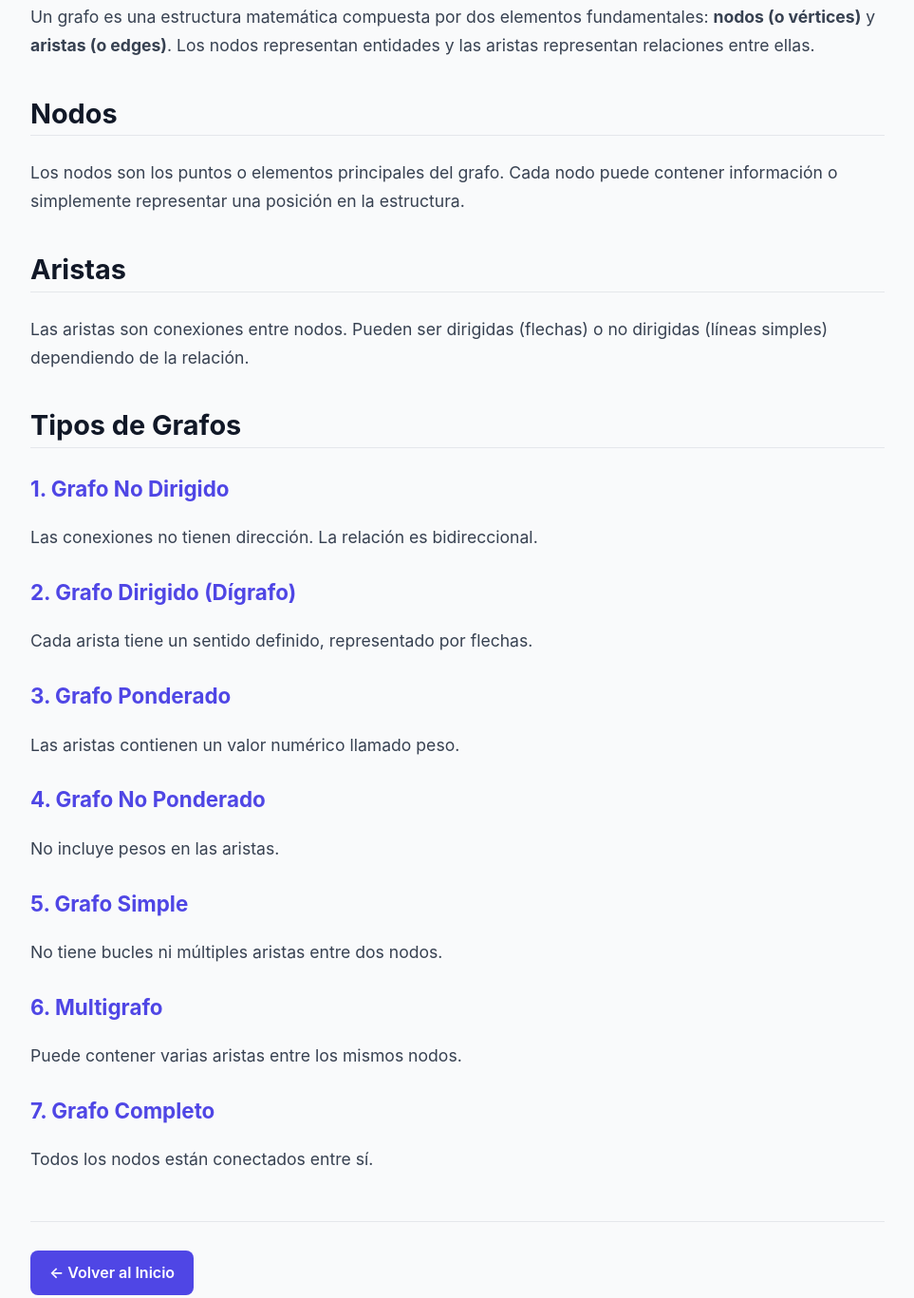
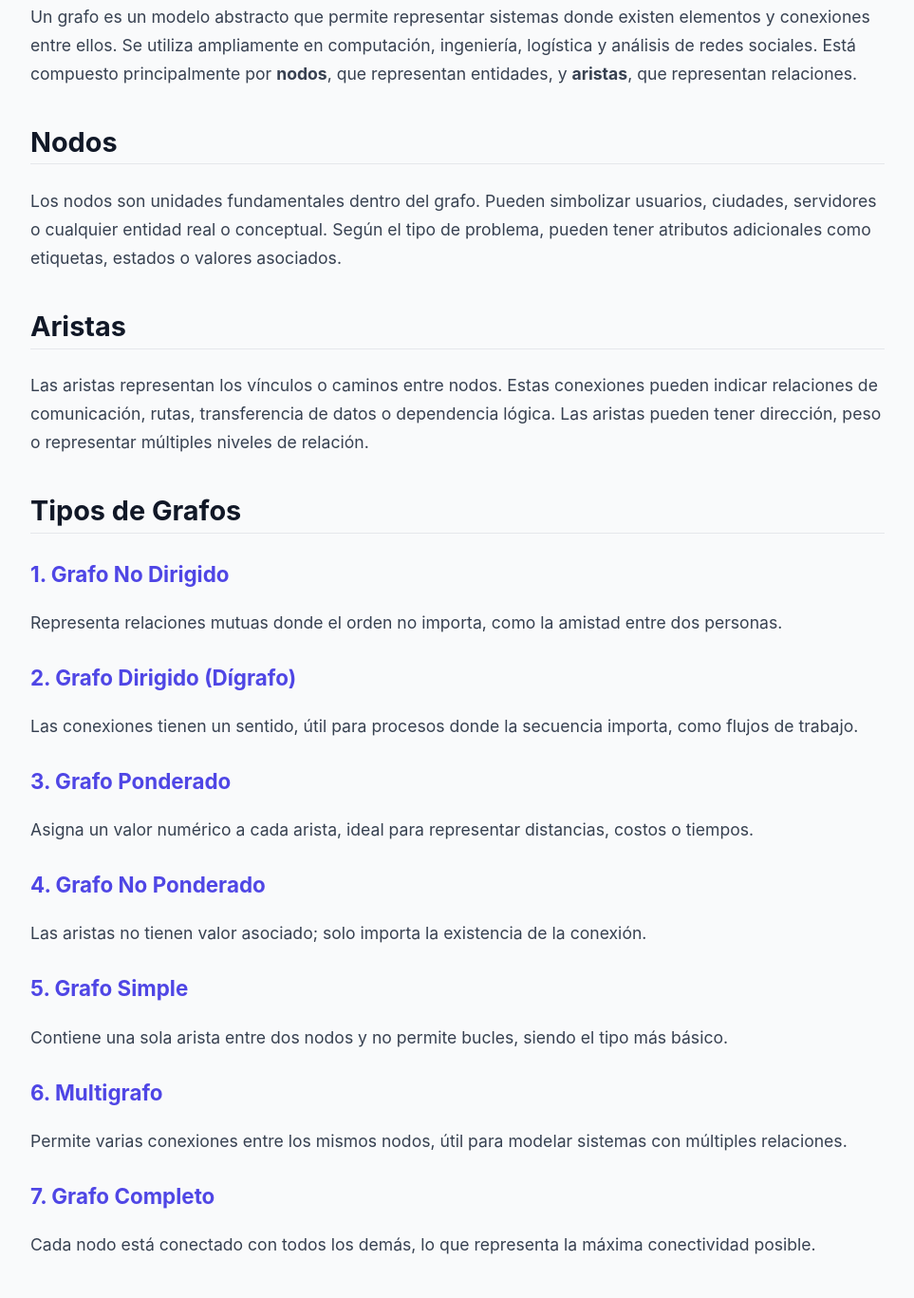
Before and after one commit to victor15deenero2000-art/blogs-, a plain HTML site: page blog1.html in a window 1280 px wide. Shown: the part 771-2138 px from the top of the page at 95% size, without its empty margins (158-1121 px from the left). Drawn offline with Linux system fonts and the light colour scheme.

Commit message:
blog1.html

```diff
--- a/blog1.html
+++ b/blog1.html
@@ -11,7 +11,7 @@
 <header class="blog-header">
     <div class="blog-hero-container">
         <h1>Introducción a los Grafos: Nodos, Aristas y Tipos</h1>
-        <p class="hero-meta">🟢 Por Javier C. · 5 Dic 2024</p>
+        <p class="hero-meta">🟢 Por Victor Hernandez. · 5 Dic 2024</p>
     </div>
 </header>
 
@@ -24,52 +24,55 @@
 <div class="blog-wrapper">
 
     <div class="blog-image">
-        <img src="https://images.unsplash.com/photo-1531746020798-e6953c6e8e04?q=80&w=1200" alt="">
+        <img src="https://www.inesem.es/revistadigital/informatica-y-tics/files/2017/03/grafo-1.jpg" alt="">
     </div>
 
     <main class="blog-content">
 
         <h2>¿Qué es un Grafo?</h2>
         <p>
-            Un grafo es una estructura matemática compuesta por dos elementos fundamentales:
-            <strong>nodos (o vértices)</strong> y <strong>aristas (o edges)</strong>.
-            Los nodos representan entidades y las aristas representan relaciones entre ellas.
+            Un grafo es un modelo abstracto que permite representar sistemas donde existen elementos
+            y conexiones entre ellos. Se utiliza ampliamente en computación, ingeniería, logística y
+            análisis de redes sociales. Está compuesto principalmente por
+            <strong>nodos</strong>, que representan entidades, y <strong>aristas</strong>, que representan relaciones.
         </p>
 
         <h2>Nodos</h2>
         <p>
-            Los nodos son los puntos o elementos principales del grafo.
-            Cada nodo puede contener información o simplemente representar una posición en la estructura.
+            Los nodos son unidades fundamentales dentro del grafo. Pueden simbolizar usuarios, ciudades,
+            servidores o cualquier entidad real o conceptual. Según el tipo de problema, pueden tener
+            atributos adicionales como etiquetas, estados o valores asociados.
         </p>
 
         <h2>Aristas</h2>
         <p>
-            Las aristas son conexiones entre nodos.
-            Pueden ser dirigidas (flechas) o no dirigidas (líneas simples) dependiendo de la relación.
+            Las aristas representan los vínculos o caminos entre nodos. Estas conexiones pueden indicar
+            relaciones de comunicación, rutas, transferencia de datos o dependencia lógica. Las aristas
+            pueden tener dirección, peso o representar múltiples niveles de relación.
         </p>
 
         <h2>Tipos de Grafos</h2>
 
         <h3>1. Grafo No Dirigido</h3>
-        <p>Las conexiones no tienen dirección. La relación es bidireccional.</p>
+        <p>Representa relaciones mutuas donde el orden no importa, como la amistad entre dos personas.</p>
 
         <h3>2. Grafo Dirigido (Dígrafo)</h3>
-        <p>Cada arista tiene un sentido definido, representado por flechas.</p>
+        <p>Las conexiones tienen un sentido, útil para procesos donde la secuencia importa, como flujos de trabajo.</p>
 
         <h3>3. Grafo Ponderado</h3>
-        <p>Las aristas contienen un valor numérico llamado peso.</p>
+        <p>Asigna un valor numérico a cada arista, ideal para representar distancias, costos o tiempos.</p>
 
         <h3>4. Grafo No Ponderado</h3>
-        <p>No incluye pesos en las aristas.</p>
+        <p>Las aristas no tienen valor asociado; solo importa la existencia de la conexión.</p>
 
         <h3>5. Grafo Simple</h3>
-        <p>No tiene bucles ni múltiples aristas entre dos nodos.</p>
+        <p>Contiene una sola arista entre dos nodos y no permite bucles, siendo el tipo más básico.</p>
 
         <h3>6. Multigrafo</h3>
-        <p>Puede contener varias aristas entre los mismos nodos.</p>
+        <p>Permite varias conexiones entre los mismos nodos, útil para modelar sistemas con múltiples relaciones.</p>
 
         <h3>7. Grafo Completo</h3>
-        <p>Todos los nodos están conectados entre sí.</p>
+        <p>Cada nodo está conectado con todos los demás, lo que representa la máxima conectividad posible.</p>
         </main>
 
     <div class="blog-actions">
```
